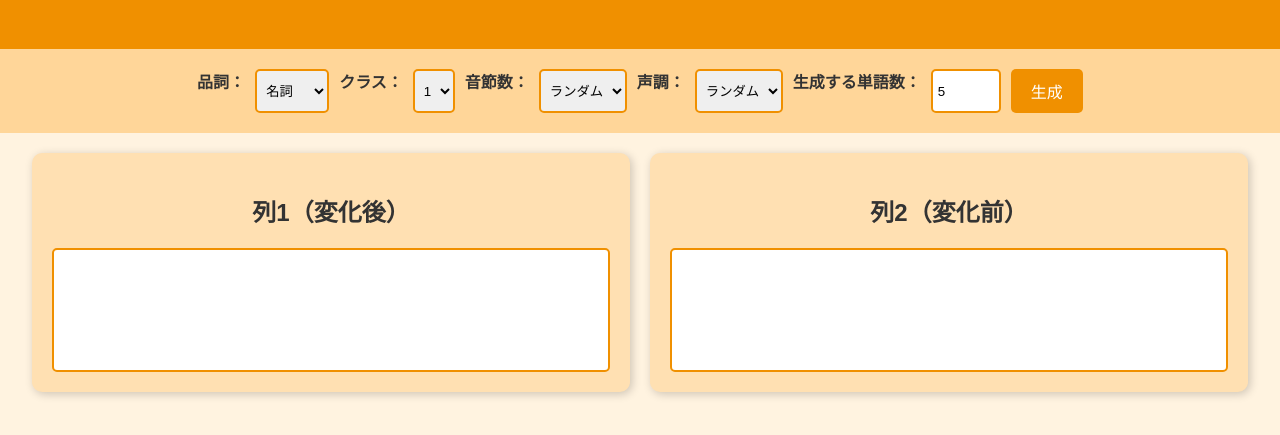
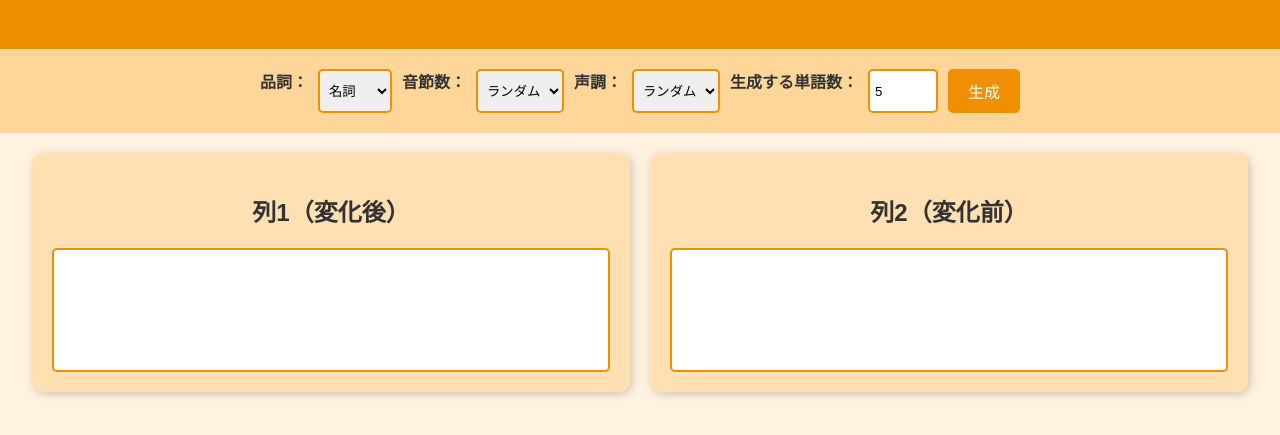
Before and after one commit to SoshuKo/KalavalLat, a plain HTML site: page index.html in a window 1280 px wide. Shown: the part 125-560 px from the top of the page. Drawn offline with Linux system fonts and the light colour scheme.

Commit message:
Update index.html

```diff
--- a/index.html
+++ b/index.html
@@ -20,14 +20,6 @@
                 <option value="形容詞">形容詞</option>
                 <option value="副詞">副詞</option>
                 <option value="動詞">動詞</option>
-            </select>
-
-            <label for="class">クラス：</label>
-            <select id="class">
-                <option value="1">1</option>
-                <option value="2">2</option>
-                <option value="3">3</option>
-                <option value="4">4</option>
             </select>
 
             <label for="syllables">音節数：</label>
```
